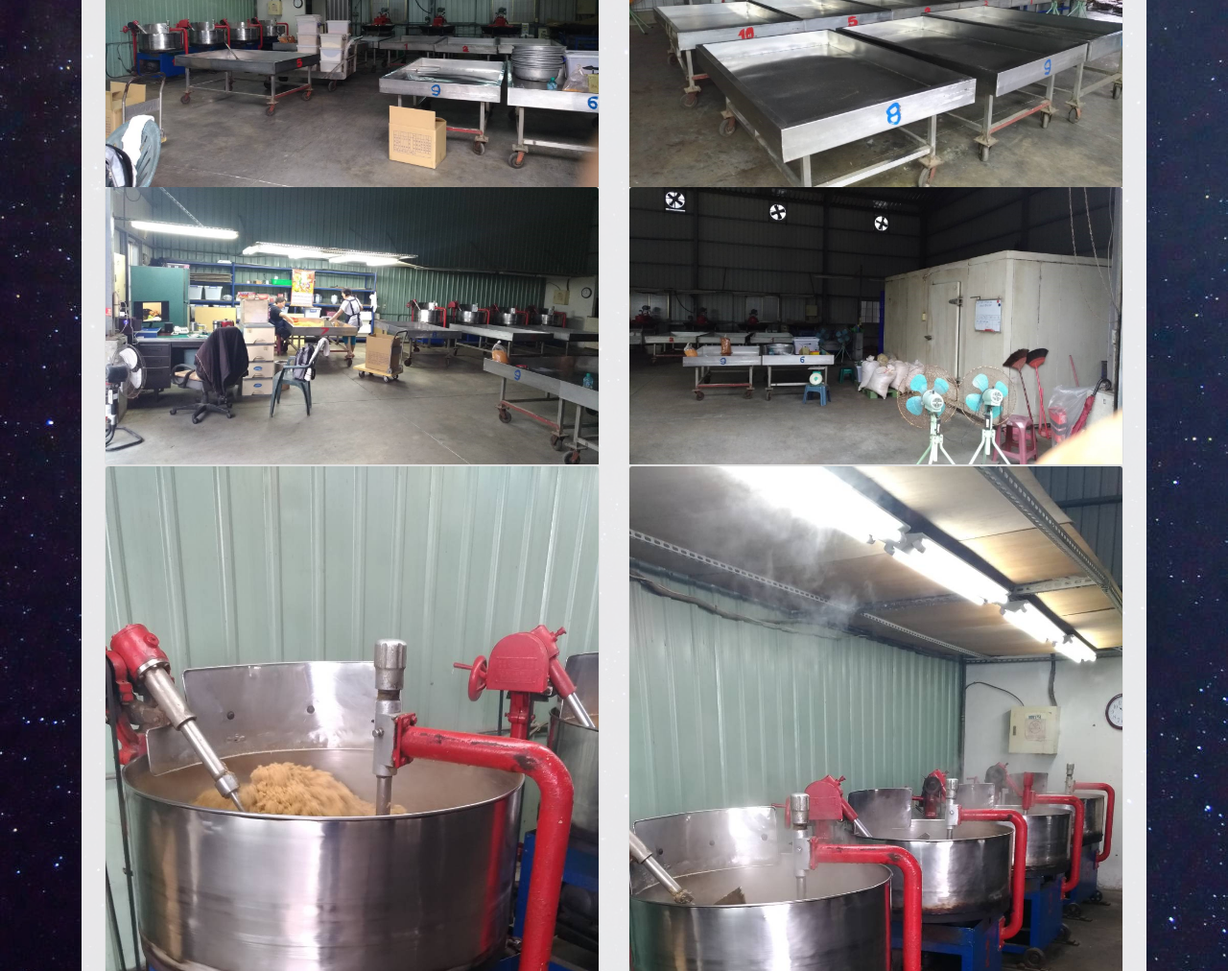
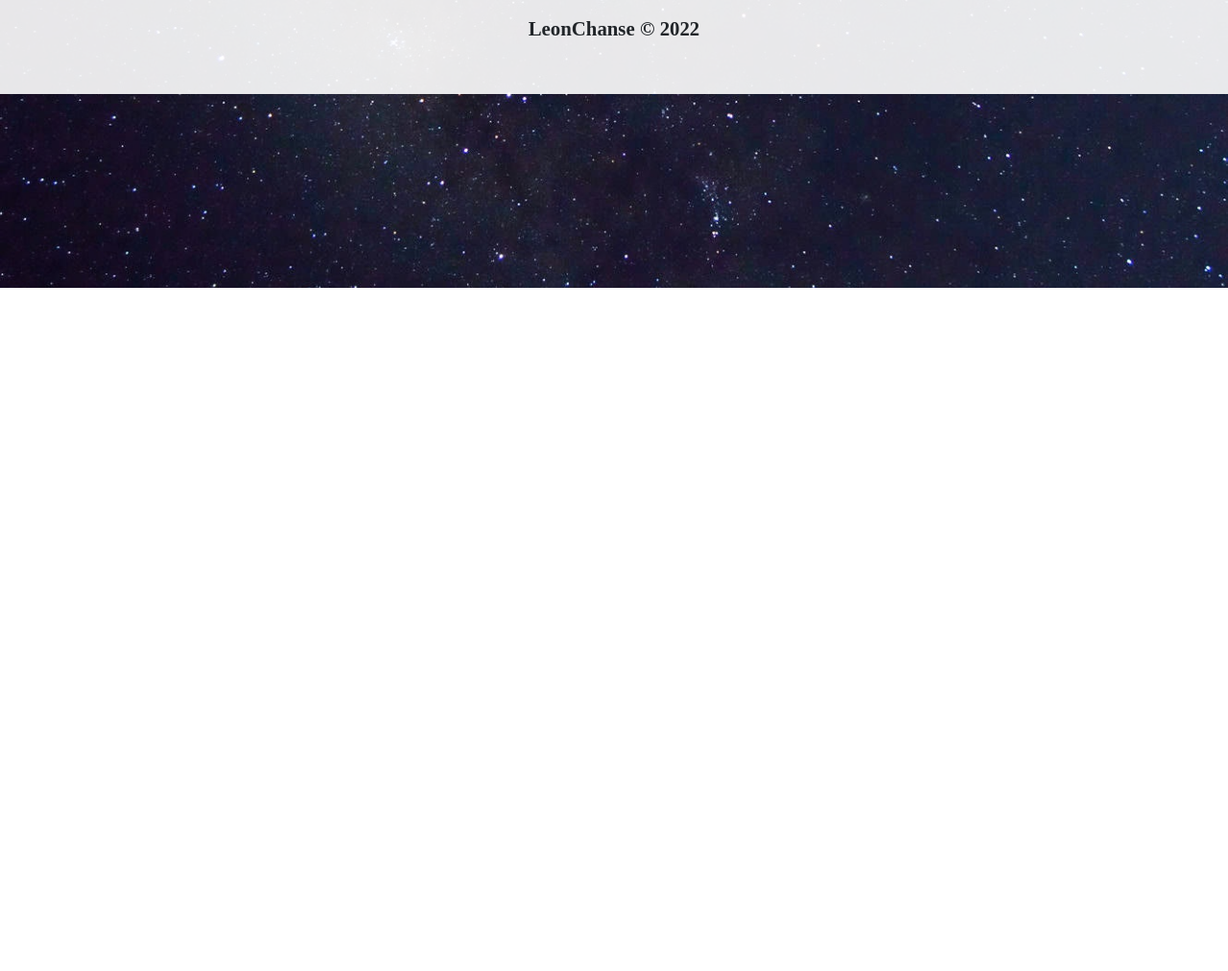
Before and after one commit to LeonChanse/leonChanse, a plain HTML site: page environment.html in a window 1280 px wide. Shown: the part 500-1512 px from the top of the page at 96% size. After the commit the page ends 800 px from the top, so only its background shows below. Drawn offline with Linux system fonts and the light colour scheme; a web font is replaced by a local one.

Commit message:
註解工廠、報告圖片

```diff
--- a/environment.html
+++ b/environment.html
@@ -37,23 +37,7 @@
         <hr class="divider">
         <h2 class="text-center text-lg text-uppercase my-0"><strong class="block_title">工廠環境</strong></h2>
         <hr class="divider">
-        <div class="row mt-2 mb-2">
-          <div class="col-md-6 mb-6 mb-md-0">
-            <div class="card h-100"><img class="card-img-top" src="images/environment/119485.jpg" alt=""><img class="card-img-top" src="images/environment/網頁資料相片_190314_0021.jpg" alt=""></div>
-          </div>
-          <div class="col-md-6 mb-6 mb-md-0">
-            <div class="card h-100"><img class="card-img-top" src="images/environment/網頁資料相片_190314_0022.jpg" alt=""><img class="card-img-top" src="images/environment/網頁資料相片_190314_0013.jpg" alt=""></div>
-          </div>
-          <div class="col-md-6 mb-6 mb-md-0">
-            <div class="card h-100"><img class="card-img-top" src="images/environment/119482.jpg" alt=""></div>
-          </div>
-          <div class="col-md-6 mb-6 mb-md-0">
-            <div class="card h-100"><img class="card-img-top" src="images/environment/119483.jpg" alt=""></div>
-          </div>
-          <div class="col-md-6 mb-6 mb-md-0">
-            <div class="card h-100"><img class="card-img-top" src="images/environment/119484.jpg" alt=""></div>
-          </div>
-        </div>
+        <div class="row mt-2 mb-2"></div>
       </div>
     </div>
     <!-- /.container-->
```
Also changed, not shown: report.html (+1 -20 lines).
